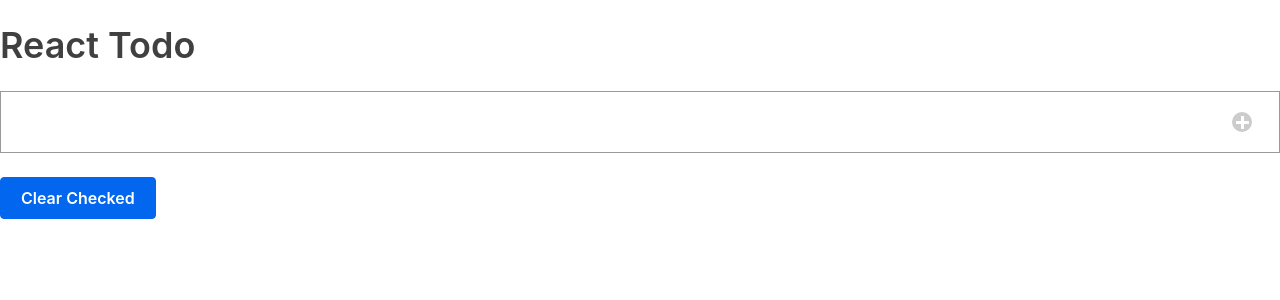
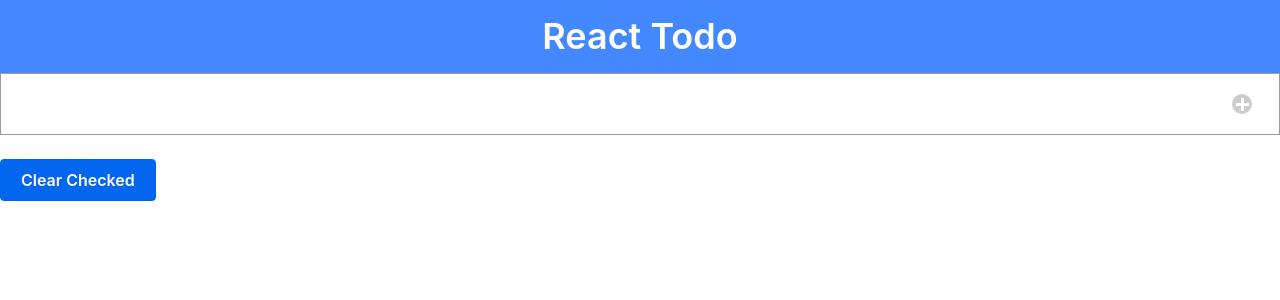
Before and after one commit to lyndonpanton/react-todo, a React (Create React App) app: page / in a window 1280 px wide. Shown: the top 300 px of the page. Built offline with nearby package versions, Linux system fonts and the light colour scheme.

Commit message:
imported stylesheet, added classes to elements

```diff
--- a/src/Header.js
+++ b/src/Header.js
@@ -1,9 +1,10 @@
 import React from "react";
+import "./Header.css";
 
 const Header = (props) => {
 	return (
-		<header>
-			<h1>React Todo</h1>
+		<header className="header">
+			<h1 className="main-heading">React Todo</h1>
 		</header>
 	);
 };
```
